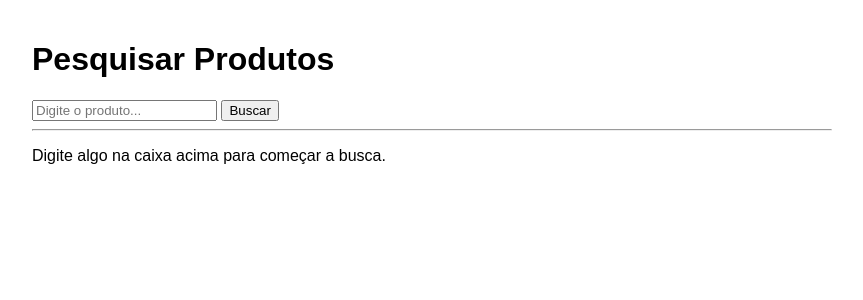
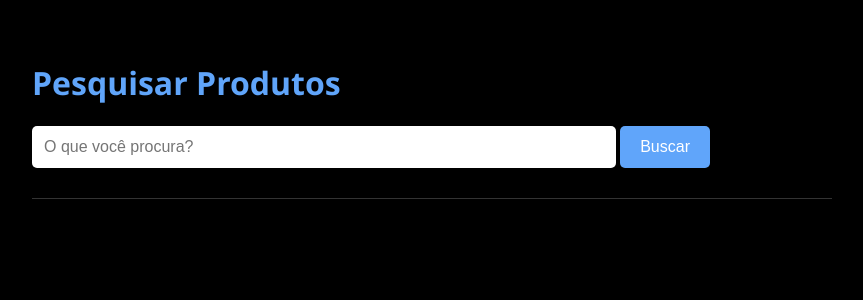
Before and after one commit to FischerTech86/saber-o-preco, a Flask app: page / in a window 1280 px wide. Shown: the top 300 px of the page, without its empty margins (208-1071 px from the left). Run offline with Flask 3, Linux system fonts and the light colour scheme.

Commit message:
Update index.html

```diff
--- a/templates/index.html
+++ b/templates/index.html
@@ -4,8 +4,48 @@
     <meta charset="UTF-8">
     <title>Busca de Produtos</title>
     <style>
-        body { font-family: sans-serif; padding: 20px; max-width: 800px; margin: auto; }
-        .card { border: 1px solid #ccc; padding: 15px; margin: 10px 0; border-radius: 8px; }
+        /* Estilo Dark Mode */
+        body {
+            font-family: 'Segoe UI', Tahoma, Geneva, Verdana, sans-serif;
+            padding: 40px;
+            background: #000;
+            color: #fff;
+            max-width: 800px;
+            margin: auto;
+        }
+
+        h1 { color: #60a5fa; }
+
+        .card {
+            background: #1a1a1a;
+            border: 1px solid #333;
+            padding: 20px;
+            margin: 20px 0;
+            border-radius: 10px;
+        }
+
+        input {
+            padding: 12px;
+            width: 70%;
+            border-radius: 5px;
+            border: none;
+            font-size: 16px;
+        }
+
+        button {
+            padding: 12px 20px;
+            background: #60a5fa;
+            color: white;
+            border: none;
+            border-radius: 5px;
+            cursor: pointer;
+            font-size: 16px;
+        }
+
+        button:hover { background: #3b82f6; }
+
+        a { color: #60a5fa; text-decoration: none; font-weight: bold; }
+        a:hover { text-decoration: underline; }
     </style>
 </head>
 <body>
@@ -13,11 +53,11 @@
     <h1>Pesquisar Produtos</h1>
 
     <form action="/" method="GET">
-        <input type="text" name="pesquisa" placeholder="Digite o produto..." required>
+        <input type="text" name="pesquisa" placeholder="O que você procura?" required>
         <button type="submit">Buscar</button>
     </form>
 
-    <hr>
+    <hr style="border: 0; border-top: 1px solid #333; margin: 30px 0;">
 
     {% if lista %}
         <h2>Resultados para: {{ termo }}</h2>
@@ -25,13 +65,11 @@
             <div class="card">
                 <h3>{{ item.nome }}</h3>
                 <p><strong>Diferencial:</strong> {{ item.dif }}</p>
-                <a href="{{ item.link }}" target="_blank" style="color: #007bff; font-weight: bold;">Ver no Google Shopping</a>
+                <a href="{{ item.link }}" target="_blank">Ver no Google Shopping</a>
             </div>
         {% endfor %}
     {% elif termo %}
-        <p>Nenhum produto encontrado para "{{ termo }}".</p>
-    {% else %}
-        <p>Digite algo na caixa acima para começar a busca.</p>
+        <p>Nenhum resultado encontrado para "{{ termo }}".</p>
     {% endif %}
 
 </body>
```
